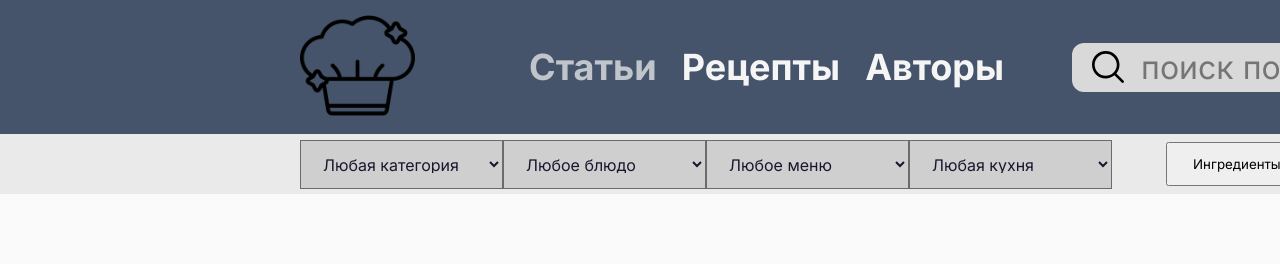
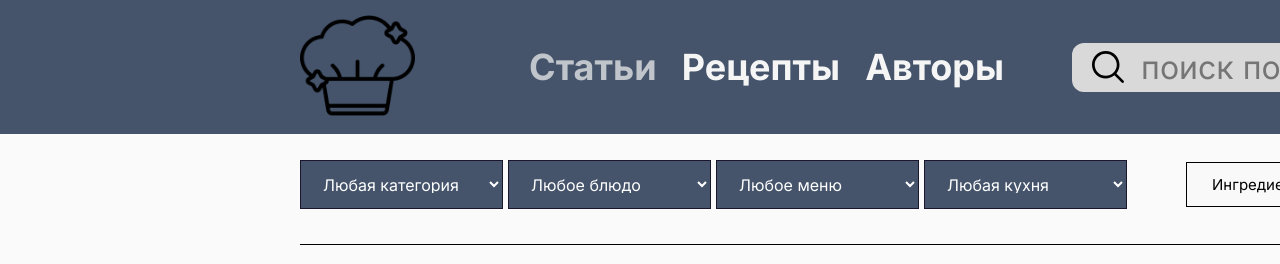
Before and after one commit to kanae367/food-project, a React (Create React App) app: page /recipes in a window 1280 px wide. Shown: the top 264 px of the page. Built offline with nearby package versions, Linux system fonts and the light colour scheme; a web font is replaced by a local one.

Commit message:
добавлены стили для кнопок/селектов

```diff
--- a/src/layout/header/search-item/search-item.module.scss
+++ b/src/layout/header/search-item/search-item.module.scss
@@ -4,12 +4,20 @@
     left: 0;
     top: calc(100% + 5px);
     display: flex;
-    border: 1px solid black;
+    box-shadow: 0 0 15px black;
     gap: 20px;
-    border-radius: 8px;
+    border-radius: 4px;
     background-color: #f5f5f5;
     overflow: hidden;
     text-decoration: none;
+    z-index: 5;
+
+    &:hover{
+        .name::after{
+            left: -15px;
+            right: -25px;
+        }
+    }
 }
 
 .image{
@@ -33,6 +41,7 @@
         top: calc(100% + 8px);
         background-color: black;
         height: 1px;
+        transition: all .2s;
     }
 }
 
--- a/src/recipes/Recipes.jsx
+++ b/src/recipes/Recipes.jsx
@@ -13,6 +13,11 @@ const Recipes = () => {
     const [ingredients, setIngredients] = useState([]);
     const [isModalOpen, setIsModalOpen] = useState(false);
     const [items, setItems] = useState(initialItems);
+
+    const generateAndSetData = (array) => {
+        const newItems = array.map(item => <RecipeItem key={item.slug} name={item.name} src={item.src} ingr={item.ingr} time={item.time} slug={item.slug}/>)
+        setItems(newItems);
+    }
 
     const handleSumbit = (e) => {
         e.preventDefault();
@@ -31,18 +36,15 @@ const Recipes = () => {
             &&  (filters.dish === 'all' || item.tags.includes(filters.dish))
             &&  (filters.coisine === 'all' || item.tags.includes(filters.coisine)))
 
-        const newItems = newData.map(item => <RecipeItem key={item.slug} name={item.name} src={item.src} ingr={item.ingr} time={item.time} slug={item.slug}/>)
-        setItems(newItems);
+        generateAndSetData(newData);
     }
 
     useEffect(() => {
         if(ingredients.length > 0){
             const newData = data.filter(item => hasAll(ingredients, item.ingredients))
-            const newItems = newData.map(item => <RecipeItem key={item.slug} name={item.name} src={item.src} ingr={item.ingr} time={item.time} slug={item.slug}/>)
-            setItems(newItems);
+            generateAndSetData(newData);
         }else{
-            const newItems = data.map(item => <RecipeItem key={item.slug} name={item.name} src={item.src} ingr={item.ingr} time={item.time} slug={item.slug}/>)
-            setItems(newItems);
+            generateAndSetData(data);
         }
     }, [ingredients])
 
@@ -80,7 +82,11 @@ const Recipes = () => {
                         <option value="chinese">Китайская</option>
                         <option value="russian">Русская</option>
                     </select>
-                    <button type="button" className="recipes__button" onClick={() => setIsModalOpen(true)}>Ингредиенты</button>
+                    <button type="button" className="recipes__button" onClick={() => setIsModalOpen(true)}>
+                        <div>
+                            Ингредиенты
+                        </div>
+                    </button>
                     <button type="sumbit" className="recipes__button">Подобрать рецепт</button>
                 </form>
 
--- a/src/recipes/recipes.scss
+++ b/src/recipes/recipes.scss
@@ -1,11 +1,23 @@
 .filters{
-    background-color: #EAEAEA;
+    position: relative;
     display: flex;
     min-width: 1900px;
-        max-width: 1920px;
+    max-width: 1920px;
     padding: 0 300px;
     height: 60px;
+    margin-top: 20px;
+    gap: 5px;
     align-items: center;
+
+    &::after{
+        position: absolute;
+        content: '';
+        left: 300px;
+        right: 300px;
+        top: calc(100% + 30px);
+        height: 1px;
+        background-color: black;
+    }
 }
 
 .recipes__select{
@@ -14,9 +26,9 @@
     font-size: 16px;
     padding: 15px 18px;
     border-radius: none;
-    color: #1A162E;
-    background-color: #CFCFCF;
-    border: 1px solid #6B6B6B;
+    color: #fff;
+    background-color: #45546B;
+    border: 1px solid #1A162E;
     cursor: pointer;
 
     &:nth-child(4){
@@ -27,10 +39,33 @@
 .recipes__button{
     cursor: pointer;
     padding: 12px 25px;
+    background-color: rgb(249, 249, 250);
+    border: 1px solid black;
+    transition: all .3s;
+    font-size: 15px;
 
     &:last-child{
         margin-left: 40px;
         border-radius: none;
+        border: 1px solid rgb(17, 170, 17);
+        font-weight: 500;
+
+        &:hover{
+            color: white;
+            background-color: rgb(17, 170, 17);
+        }
+    }
+
+    &:not(:last-child){
+        div{
+            transition: scale .2s;
+        }
+
+        &:hover{
+            div{
+                scale: .97;
+            }
+        }
     }
 }
 
```
